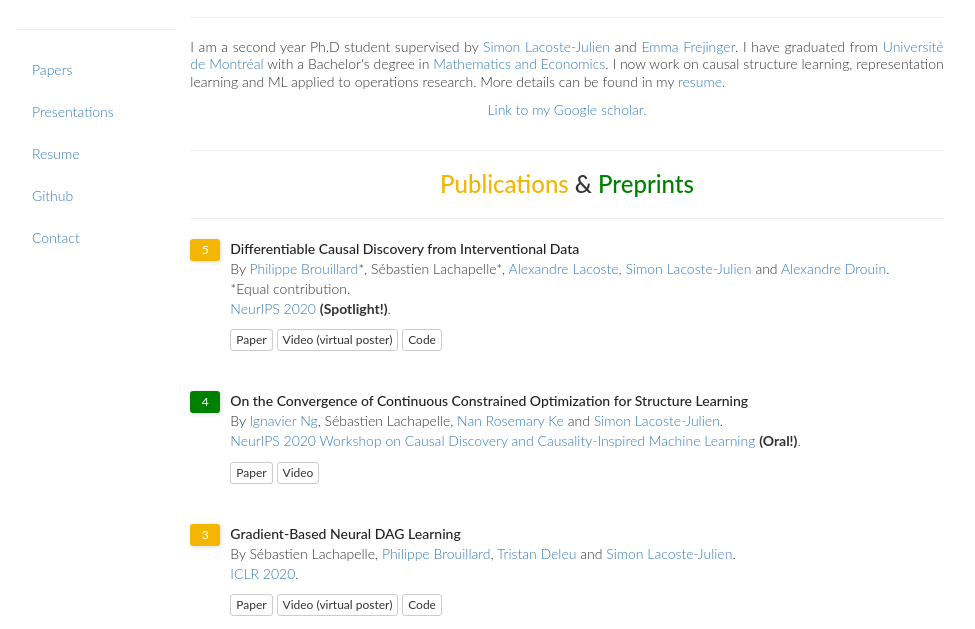
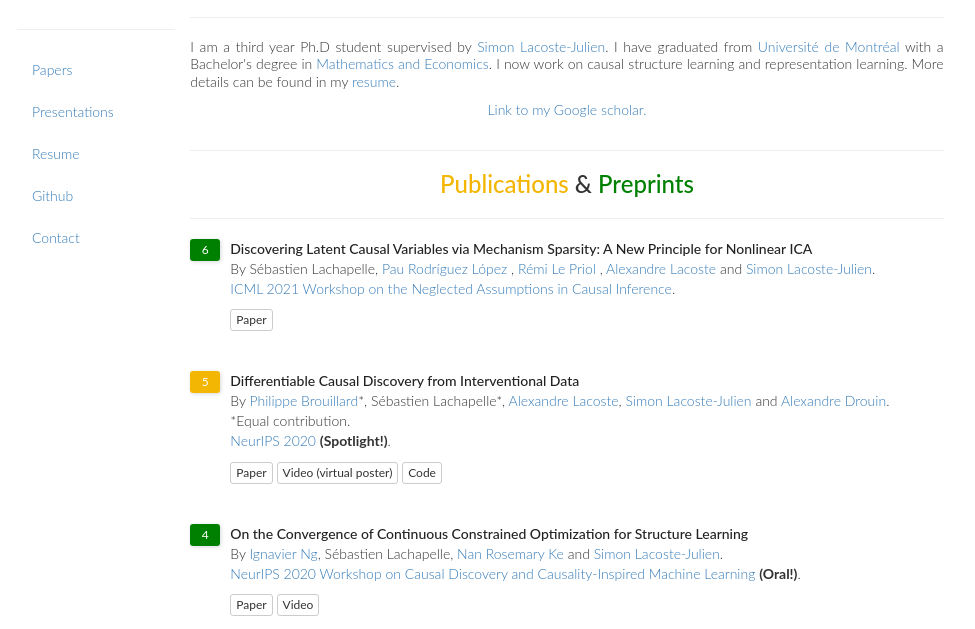
Before and after one commit to slachapelle/slachapelle.github.io, a plain HTML site: page index.html in a window 1280 px wide. Shown: the part 201-830 px from the top of the page, without its empty margins (73-1048 px from the left). Drawn offline with nearby package versions, Linux system fonts and the light colour scheme; a script that the page names is missing.

Commit message:
add discovering causal variables

```diff
--- a/index.html
+++ b/index.html
@@ -62,11 +62,10 @@
         <div class="col-xs-13 col-sm-8 col-md-8">
           <div class="row">
             <hr>
-            <p>I am a second year Ph.D student supervised by <a href="http://www.di.ens.fr/~slacoste/">Simon Lacoste-Julien</a>
-                and <a href="https://diro.umontreal.ca/repertoire-departement/professeurs/professeur/in/in15868/sg/Emma%20Frejinger/">Emma Frejinger</a>.
+            <p>I am a third year Ph.D student supervised by <a href="http://www.di.ens.fr/~slacoste/">Simon Lacoste-Julien</a>.
                 I have graduated from <a href="https://www.umontreal.ca/">Université de Montréal</a> with a Bachelor's
                 degree in <a href="https://admission.umontreal.ca/programmes/baccalaureat-en-mathematiques-et-economie/">Mathematics and Economics</a>.
-                I now work on causal structure learning, representation learning and ML applied to operations research.
+                I now work on causal structure learning and representation learning.
                 More details can be found in my <a href="./pdf/CV.pdf">resume</a>. <br>
              <p>
               <center>
@@ -79,6 +78,27 @@
           <hr class="bigHr">
           <center><h3><font color=#F3B602>Publications</font> & <font color=#008001>Preprints</font></h3></center>
             <hr>
+              <div class="research_list">
+                <ul>
+                  <li><table>
+                        <tr>
+                            <th class="tagcell">
+                                <div class="tag preprint">6</div>
+                            </th>
+                            <th class="content">
+                                <span class="title">Discovering Latent Causal Variables via Mechanism Sparsity: A New Principle for Nonlinear ICA</span> <br/>
+                               By Sébastien Lachapelle, <a href="https://prlz77.github.io/"> Pau Rodr&iacute;guez L&oacute;pez </a>, <a href="https://remilepriol.github.io/"> Rémi Le Priol </a>, <a href="https://www.linkedin.com/in/alexandre-lacoste-4032465/?originalSubdomain=ca">Alexandre Lacoste</a> and <a href="https://www.di.ens.fr/~slacoste/">Simon Lacoste-Julien</a>.<br>
+                                <a href="https://sites.google.com/view/naci2021/home">ICML 2021 Workshop on the Neglected Assumptions in Causal Inference</a>.
+                                <p>
+                               <div class="btn-group-xs">
+                               <a a href="https://arxiv.org/abs/2107.10098" class="btn btn-default">Paper</a>
+                                </div>
+                                </p>
+                            </th>
+                        </tr>
+                  </table></li>
+                </ul>
+              </div>
               <div class="research_list">
                 <ul>
                   <li><table>
```
Also changed, not shown: 1 other file.
